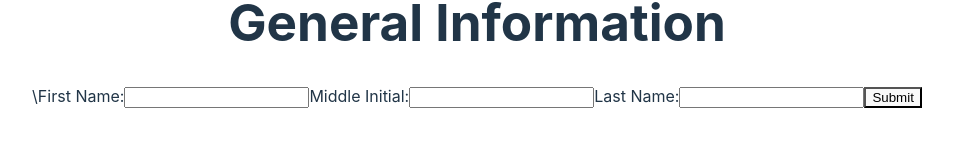
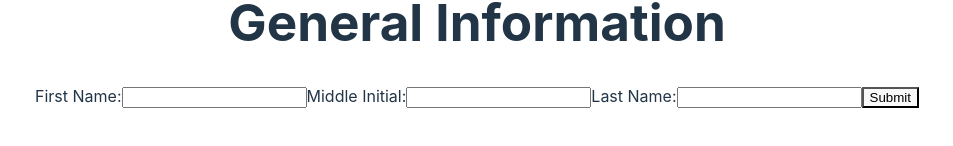
Before and after one commit to CameronTheDeveloper/cv-application, a React app: page / in a window 1280 px wide. Shown: the part 366-512 px from the top of the page, without its empty margins (163-1116 px from the left). Built offline with nearby package versions, Linux system fonts and the light colour scheme; the HTML template or start-up script is replaced by a standard one.

Commit message:
Remove extra text character in Form

```diff
--- a/src/components/Input-elements.jsx
+++ b/src/components/Input-elements.jsx
@@ -2,7 +2,7 @@ import { useState } from "react";
 
 function Form({ id, handleSubmit, children }) {
     return (
-        <form id={id} onSubmit={handleSubmit}>\
+        <form id={id} onSubmit={handleSubmit}>
             {children}
             <button type='submit'>Submit</button>
         </form>
```
